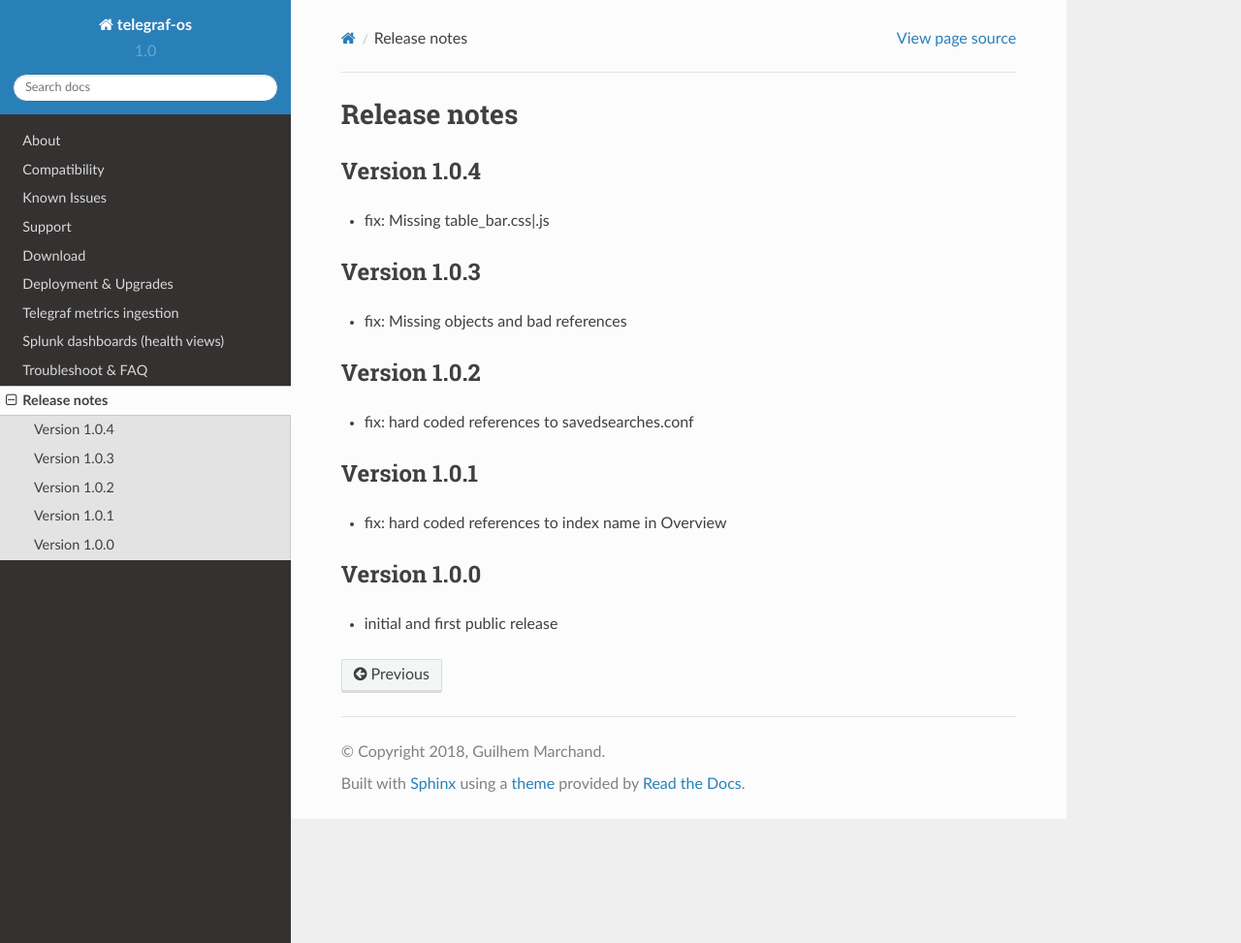
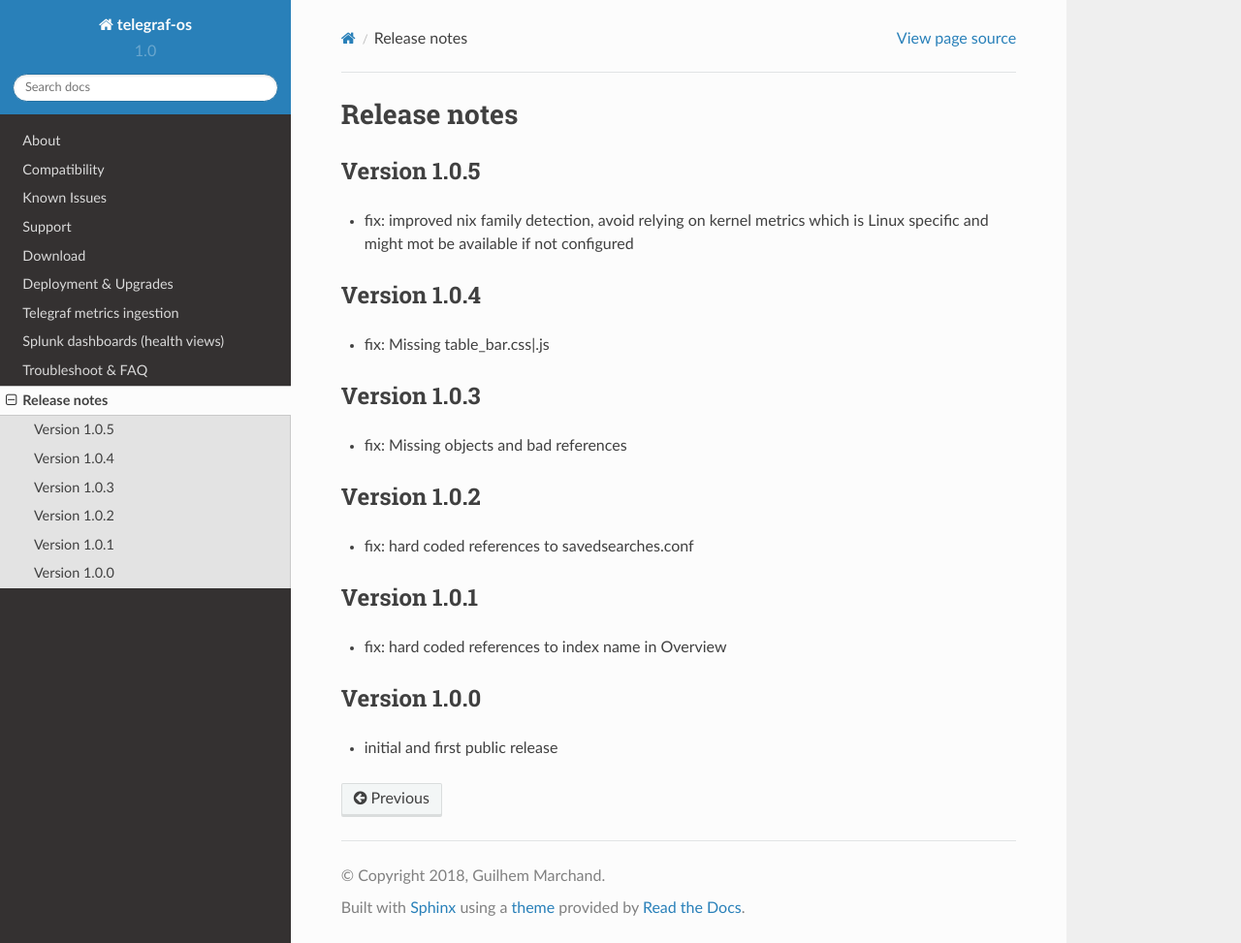
Before and after one commit to guilhemmarchand/telegraf-os, a Sphinx documentation site: the page built from docs/releasenotes.rst, in a window 1280 px wide and 973 px high. Shown: the whole window at 97% size. Built offline with Sphinx 7.4.7 and the Read the Docs theme 2.0.0, drawn with Linux system fonts in a browser that asks for light colours.

Commit message:
Version 1.0.5
- fix: improved nix family detection, avoid relying on kernel metrics which is Linux specific and might mot be available if not configured

```diff
--- a/docs/releasenotes.rst
+++ b/docs/releasenotes.rst
@@ -1,5 +1,10 @@
 Release notes
 #############
+
+Version 1.0.5
+=============
+
+- fix: improved nix family detection, avoid relying on kernel metrics which is Linux specific and might mot be available if not configured
 
 Version 1.0.4
 =============
```
Also changed, not shown: 5 other files.
